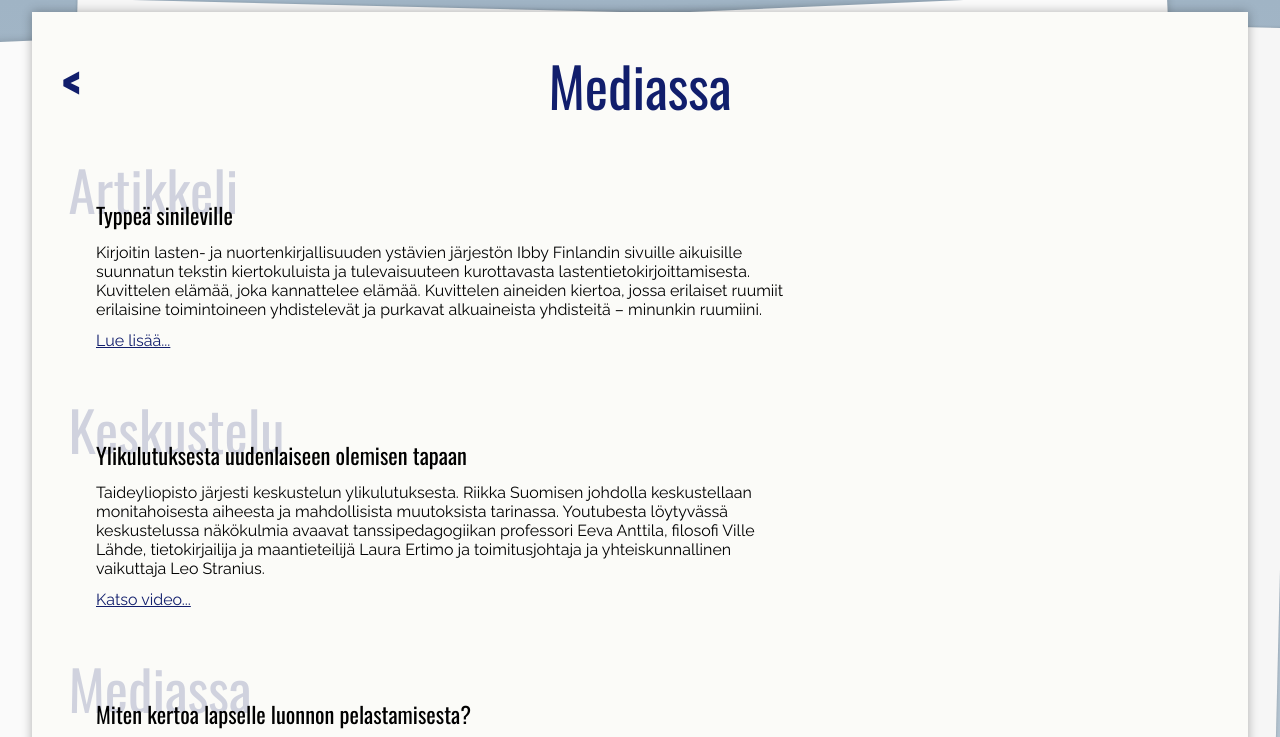
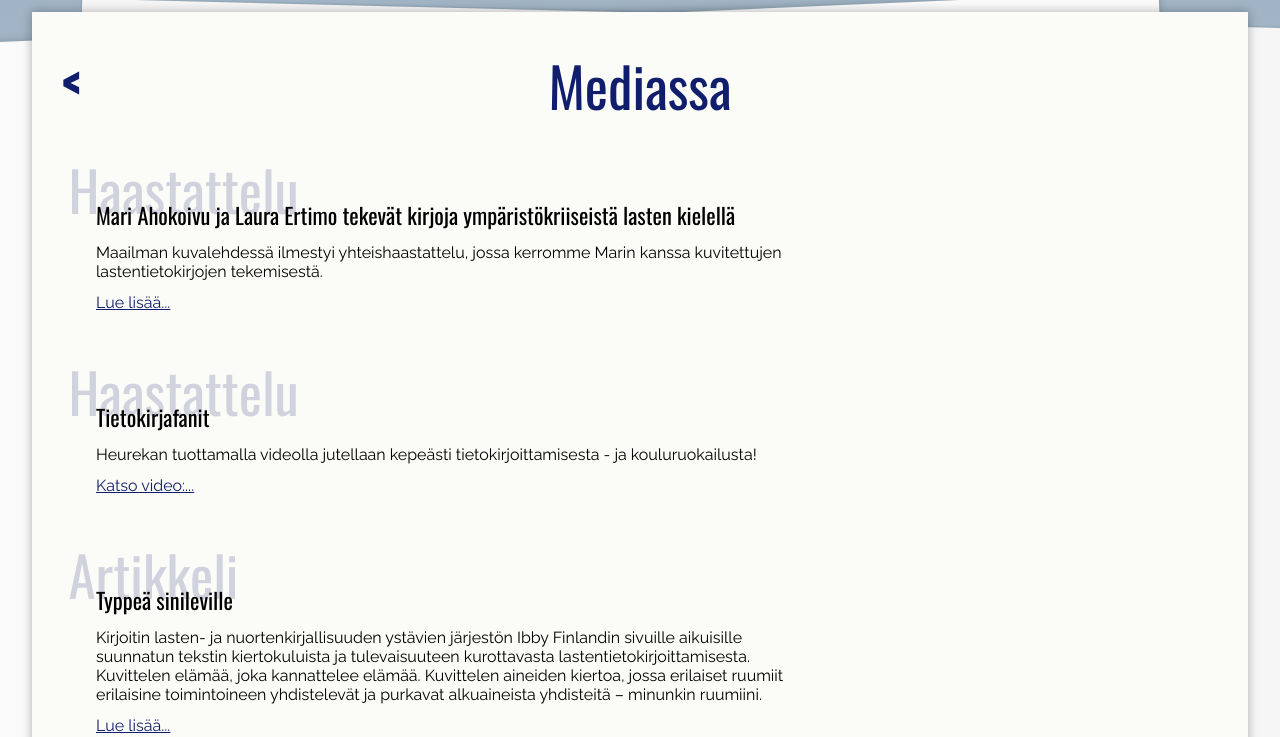
Before and after one commit to ramert/lauraertimo, a Vue app: page /media in a window 1280 px wide. Shown: the top 737 px of the page. Built offline with nearby package versions, Linux system fonts and the light colour scheme.

Commit message:
Update media with to interviews

```diff
--- a/src/views/Media.vue
+++ b/src/views/Media.vue
@@ -6,6 +6,20 @@
 
 <script>
 const content = [
+  {
+    category: 'Haastattelu',
+    title: "Mari Ahokoivu ja Laura Ertimo tekevät kirjoja ympäristökriiseistä lasten kielellä",
+    text: "Maailman kuvalehdessä ilmestyi yhteishaastattelu, jossa kerromme Marin kanssa kuvitettujen lastentietokirjojen tekemisestä.",
+    link: "https://maailmankuvalehti.fi/2024/1/pitkat/mari-ahokoivu-ja-laura-ertimo-tekevat-kirjoja-ymparistokriiseista-lasten-kielella-en-hyvaksy-tiedon-kutistamista-lapsille-sisasiistiksi-pakkaukseksi/",
+    linkText: "Lue lisää",
+  },
+  {
+    category: 'Haastattelu',
+    title: 'Tietokirjafanit',
+    text: "Heurekan tuottamalla videolla jutellaan kepeästi tietokirjoittamisesta - ja kouluruokailusta!",
+    link: "https://vimeo.com/heurekafinland/review/1005391600/dc9cd8b85e",
+    linkText: "Katso video:"
+  },
   {
     category: 'Artikkeli',
     title: 'Typpeä sinileville',
```
